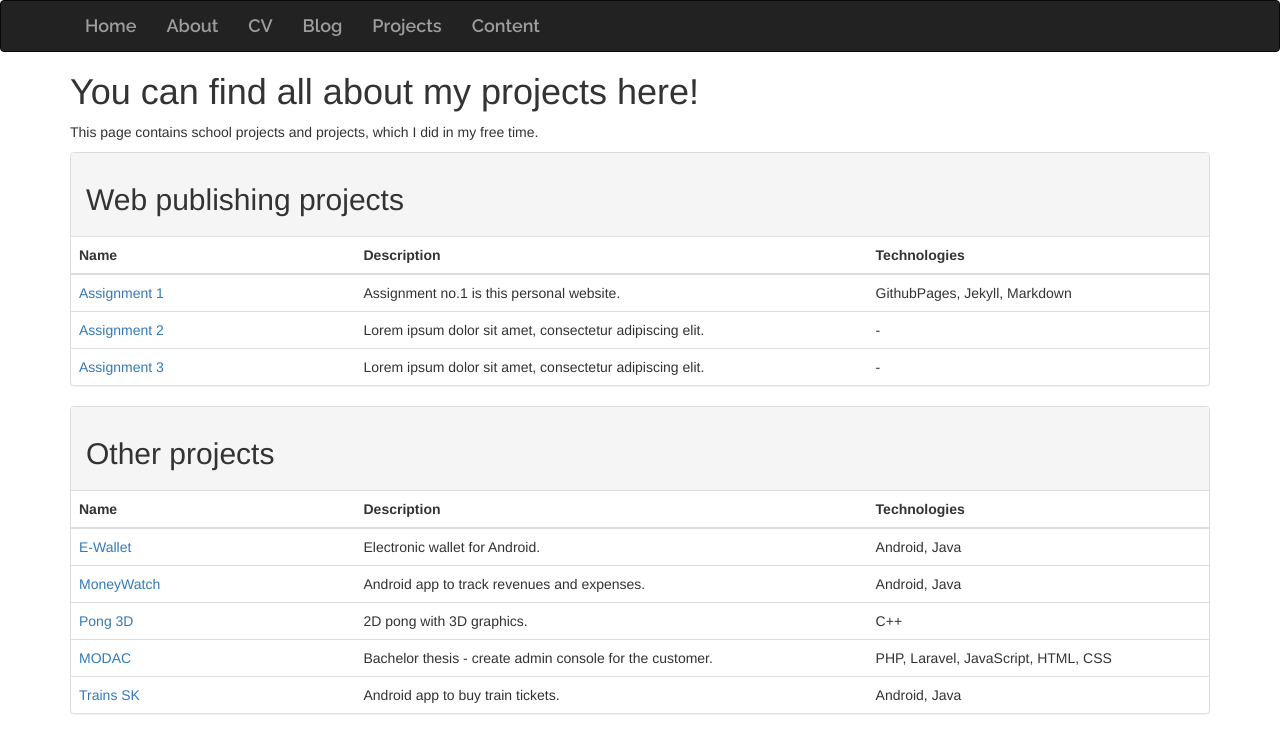
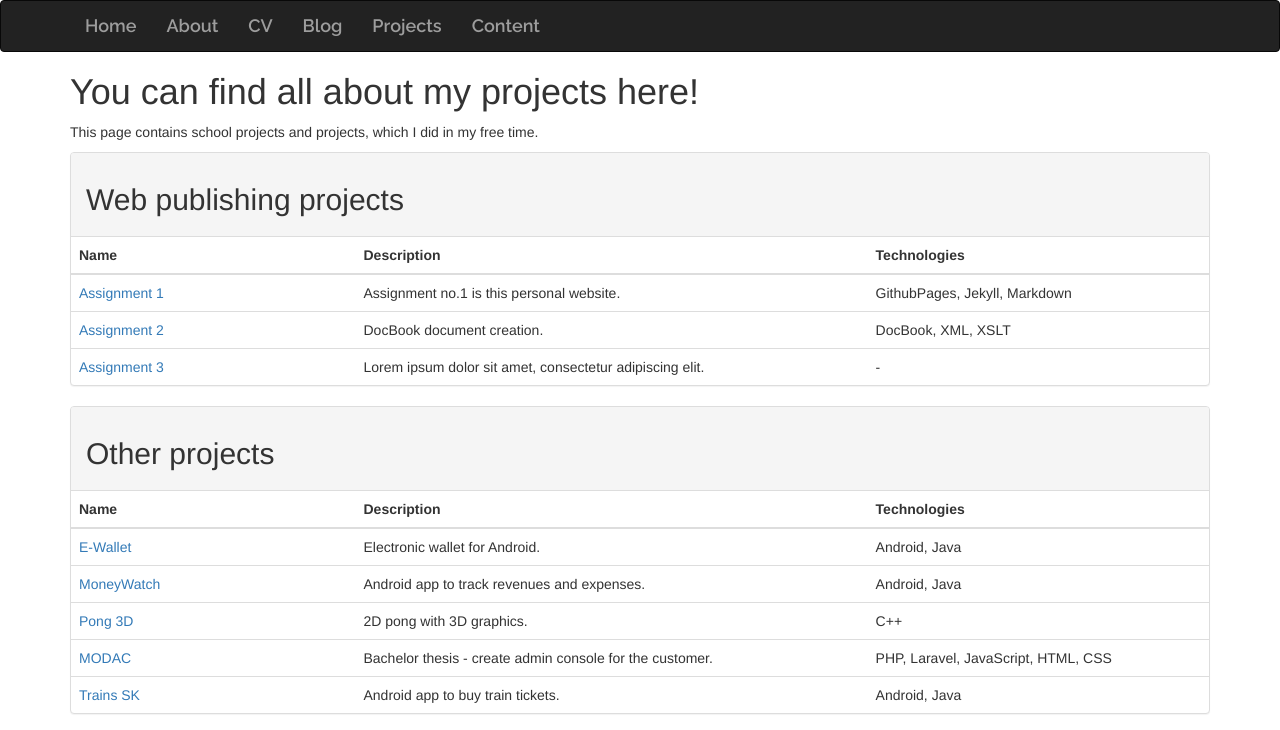
Before and after one commit to jakublackanic/jakublackanic.github.io, a Jekyll site: the page built from project/index.html, in a window 1280 px wide, cut to the strip 0-730 px from the top of the page. Built offline with Jekyll 4.4.1, drawn with Linux system fonts in a browser that asks for light colours.

Commit message:
added second assignment description and documentation

````diff
--- a/_projects/project2.md
+++ b/_projects/project2.md
@@ -1,9 +1,228 @@
 ---
 layout: projects
 name: "Assignment 2"
-technologies: "-"
-description: "Lorem ipsum dolor sit amet, consectetur adipiscing elit."
+technologies: "DocBook, XML, XSLT"
+description: "DocBook document creation."
 url: /projects/project2
 category: wp
 tags: [wp]
 ---
+
+Cieľom tohto zadania bolo napísať nejaký text(najlepšie bakalársku prácu) vo formáte DocBook. Pri vypracovaní bola použitá dostupná šablona, ktorá bola neskôr upravená. Finálny dokument bol validovaný v programe XMLMind.
+
+---
+
+## Úprava šablóny
+
+V súboroch :
+* thesis-tp-fo.xsl bol zakomentovaný riadok č. 47,
+* thesis.xsl bol zakomentovaný riadok č. 165,
+
+ktoré načítavali nedostupný obrázok.
+
+```xml
+<!--  <fo:external-graphic src="url(kizi.pdf)" width="2cm" content-width="scale-to-fit"/> -->
+```
+
+---
+
+V súbore thesis.xsl na riadkoch 306-318 bolo upravené formátovanie kapitol, aby nezobrazovalo napr. "Kapitola 1 Úvod" ale "1. Úvod".
+
+```xml
+<fo:block xsl:use-attribute-sets="chap.title.properties">
+    <xsl:apply-templates select="$node" mode="label.markup"/>
+    <xsl:text>. </xsl:text>
+    <xsl:apply-templates select="$node" mode="title.markup"/>
+</fo:block>
+```
+
+---
+
+V súbore thesis.xsl bola vytvorená kópia šablóny *book.titlepage.before.recto*, ktorej bol v elemente *fo:block* pridaný argument **hyphenate="false"** kvôli nevhodnému zalámovaniu textu na úvodnej strane.
+
+---
+
+V súbore thesis.xsl na riadku 187 boli pridané argumenty *figure* a *table* pre vytvorenie zoznamu obrázkov a tabuliek na začiatku dokumentu.
+
+
+```xml
+<xsl:param name="generate.toc">
+book      title,toc,figure,table
+</xsl:param>
+```
+
+---
+
+## Využité konštrukcie:
+
+Na zvýraznenie textu bola použitá konštrukcia **emphasis** s atribútom *role* nastaveným na *bold* alebo *italic*.
+
+```xml
+<emphasis role="bold">
+```
+
+```xml
+<emphasis role="italic">
+```
+
+---
+
+Na členenie textu boli použité: **chapter** na kapitoly, **section** na podkapitoly a vnorené **section** na podpodkapitoly. Na podkapitoly, ktoré nie sú ukázané v obsahu bola použitá konštrukcia **simplesect**.
+
+```xml
+<chapter>
+	kapitola
+	<section>
+		podkapitola
+		<section>
+			podpodkapitola
+		</section>
+	</section>
+</chapter>
+```
+
+```xml
+<simplesect></simplesect>
+```
+
+---
+
+Vytvorenie zoznamov:
+
+* nečislovaný zoznam pomocou **itemizedlist**,
+* číslovaný zoznam pomocou **orderedlist**,
+
+položky v týchto zoznamoch boli vytvorené pomocou **listitem**.
+
+```xml
+<itemizedlist>
+	<listitem>
+		<para>vec 1</para>
+	</listitem>
+	<listitem>
+		<para>vec 2</para>
+	</listitem>
+</itemizedlist>
+```
+
+---
+
+Vloženie obrázka, na ktorý ide odkazovať z textu a ktorý obsahuje v názve poznámku pod čiarou s citáciou na zdroj:
+
+```xml
+<figure id="architecture_figure">
+	<title>
+		Základná architektúra MOD systému
+		<footnote>
+			<para>
+				<xref linkend="bib.mod"/><citetitle>(Funtoro, 2011)</citetitle>
+			</para>
+		</footnote>
+	</title>
+	<mediaobject>
+		<imageobject>
+			<imagedata fileref="figures/struktura_bus.jpg" scale="150"/>
+		</imageobject>
+	</mediaobject>
+</figure>
+```
+
+---
+
+Vloženie tabuľky, ktorej názov obsahuje poznámku pod čiarou s citáciou na zdroj:
+
+```xml
+<table frame="all">
+	<title>
+		Špecifikácia MOD servera
+		<footnote>
+			<para>
+				<xref linkend="bib.futureMOD"/>
+				<citetitle>(Baránek, 2017)</citetitle>
+			</para>
+		</footnote>
+	</title>
+	<tgroup align="left" cols="2" colsep="1" rowsep="1">
+		<colspec colname="c1"/>
+		<colspec colname="c2"/>
+		<thead>
+			<row>
+				<entry>Komponent</entry>
+				<entry>Veľkosť/počet</entry>
+			</row>
+		</thead>
+		<tbody>
+			<row>
+				<entry>RAM</entry>
+				<entry>2GB</entry>
+			</row>
+		</tbody>
+	</tgroup>
+</table>
+```
+
+---
+
+Odkazy na iné časti dokumentu, napr. tabuľky:
+
+```xml
+<link linkend="html_comparison">tabuľka 2.2</link>
+```
+
+---
+
+Vytváranie indexov:
+
+```xml
+<indexterm>
+	<primary>Výmena dát</primary>
+	<secondary>JSON</secondary>
+</indexterm>
+```
+
+a následné vypísanie zoznamu indexov:
+
+```xml
+<index type="name"/>
+```
+
+---
+
+Ukážka kódu:
+
+```xml
+<example>
+	<title>Ukážka JSON</title>
+	<programlisting>
+		<![CDATA[
+		{
+			"firstname" :"Jan",
+			"lastname" :"Mrkvicka",
+			"age" :22,
+			"city" :"Bratislava",
+			"student" :"yes"
+		}
+		]]>
+	</programlisting>
+</example>
+```
+
+---
+
+Vytvorenie bibliografického odkazu:
+
+```xml
+<bibliomixed id="bib.mpeg-4">
+	Richardson, I. E. G.
+	<title>
+		H.264 and MPEG-4 video compression video coding for next-generation multimedia.
+	</title>
+	Willey, 2003. S. 1-3
+</bibliomixed>
+```
+
+a následné citovanie v texte:
+
+```xml
+<xref linkend="bib.mpeg-4"/>
+```
````
Also changed, not shown: 1 other file.
